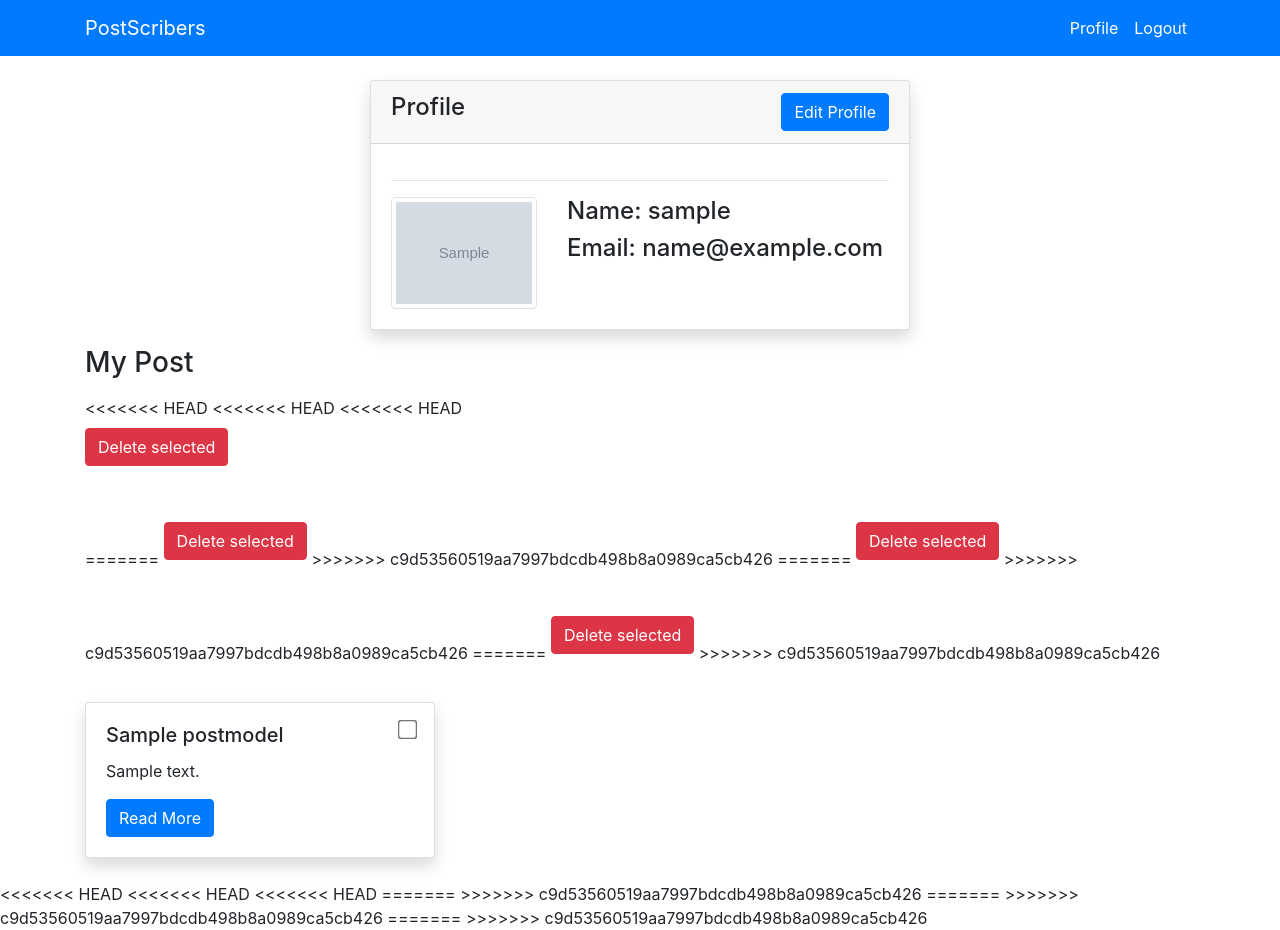
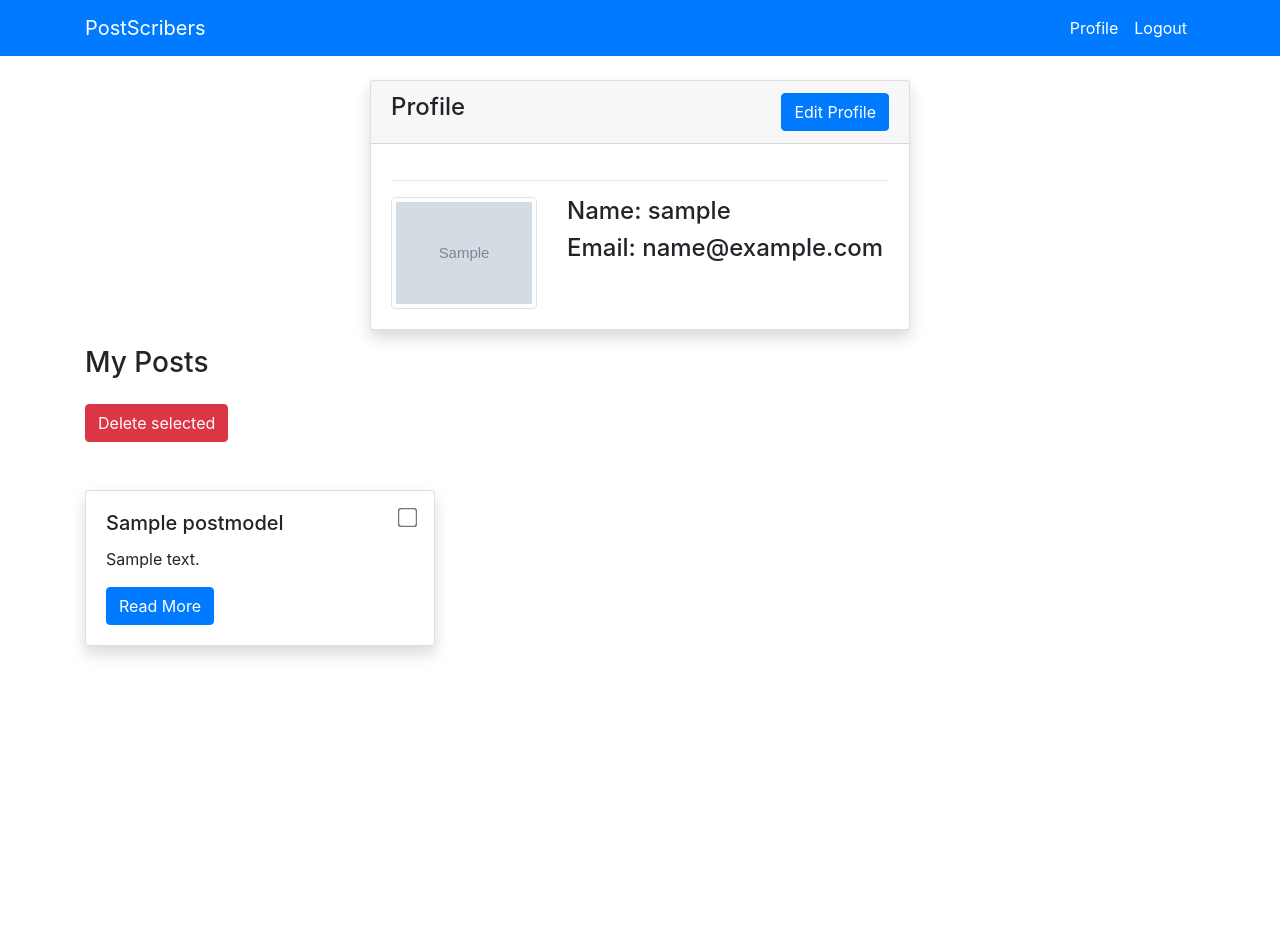
Before and after one commit to PlusNguyn/django-tiny-app, a Django app: page /profile/ in a window 1280 px wide. After the commit the page ends 657 px from the top, so only its background shows below. Run offline with Django 5.2, Linux system fonts and the light colour scheme; a user stored in the database is signed in; tables that the repository leaves empty hold one stand-in row (values such as "Sample post"); grey boxes marked "Sample" are stand-in pictures; some libraries are stand-ins or nearby versions.

Commit message:
Fix delete selected posts feature

```diff
--- a/blogapp/templates/users/profile.html
+++ b/blogapp/templates/users/profile.html
@@ -8,8 +8,6 @@
             <div class="card my-3 shadow">
                 <div class="card-header">
                     <span class="h4">Profile</span>
-                    <!-- <span><a class="btn btn-info btn-sm float-right" href="">Edit Profile</a></span> -->
-                    <!-- Button trigger modal -->
                     <button type="button" class="btn btn-primary float-right" data-toggle="modal" data-target="#exampleModal">
                         Edit Profile
                     </button>
@@ -18,7 +16,11 @@
                     <hr>
                     <div class="row">
                         <div class="col-md-4">
+                            {% if user.profilemodel.image %}
                                 <img class="img-thumbnail" src="{{ user.profilemodel.image.url }}" alt="profile-img">
+                            {% else %}
+                                <img class="img-thumbnail" src="/path/to/default-image.jpg" alt="default-profile-img">
+                            {% endif %}
                         </div>
                         <div class="col-md-8">
                             <h4>Name: {{ user.username }}</h4>
@@ -30,34 +32,19 @@
         </div>
     </div>
 
-    <h3 class="mb-3">My Post</h3>
-
-<<<<<<< HEAD
-<<<<<<< HEAD
-<<<<<<< HEAD
+    <h3 class="mb-3">My Posts</h3>
 
     <form method="POST" action="{% url 'delete-selected-posts' %}" id="delete-form">
         {% csrf_token %}
         <input type="hidden" name="selected_posts" id="selected-posts">
-        <button type="submit" class="btn btn-danger btn mb-5 mt-2">Delete selected</button>
+        <button type="submit" class="btn btn-danger mb-5 mt-2">Delete selected</button>
     </form>
-
-=======
-    <button class="btn btn-danger btn mb-5 mt-2" id="delete-selected-btn">Delete selected</button>
->>>>>>> c9d53560519aa7997bdcdb498b8a0989ca5cb426
-=======
-    <button class="btn btn-danger btn mb-5 mt-2" id="delete-selected-btn">Delete selected</button>
->>>>>>> c9d53560519aa7997bdcdb498b8a0989ca5cb426
-=======
-    <button class="btn btn-danger btn mb-5 mt-2" id="delete-selected-btn">Delete selected</button>
->>>>>>> c9d53560519aa7997bdcdb498b8a0989ca5cb426
-
     <div class="row">
         {% for post in post_uploaded %}
             <div class="col-md-4">
                 <div class="card mb-4 shadow">
                     <div class="card-body">
-                <input type="checkbox" name="post_id[]" id="delete_post" class="checkbox float-right" data-id="{{ post.id }}" style="transform: scale(1.5);">
+                        <input type="checkbox" name="post_id[]" class="checkbox float-right" data-id="{{ post.id }}" style="transform: scale(1.5);">
                         <h5 class="card-title">{{ post.title }}</h5>
                         <p class="card-text text-justify">{{ post.content|truncatewords:20 }}</p>
                         <a href="{% url 'blog-post-detail' post.id %}" class="btn btn-primary">Read More</a>
@@ -66,7 +53,6 @@
             </div>
         {% endfor %}
     </div>
-
 
     <!-- Modal -->
     <div class="modal fade" id="exampleModal" tabindex="-1" aria-labelledby="exampleModalLabel" aria-hidden="true">
@@ -81,11 +67,17 @@
                 <div class="modal-body">
                     <div class="row">
                         <div class="col-md-4">
-                            <img class="img-thumbnail" src="{{ user.profilemodel.image.url }}" alt="">
+                            {% if user.profilemodel.image %}
+                                <img class="img-thumbnail" src="{{ user.profilemodel.image.url }}" alt="profile-img">
+                            {% else %}
+                                <img class="img-thumbnail" src="/path/to/default-image.jpg" alt="default-profile-img">
+                            {% endif %}
                         </div>
                         <div class="col-md-8">
                             <form method="POST" enctype="multipart/form-data">
-                                {% csrf_token %} {{ u_form|crispy }} {{ p_form|crispy }}
+                                {% csrf_token %}
+                                {{ u_form|crispy }}
+                                {{ p_form|crispy }}
                                 <div class="modal-footer">
                                     <button type="button" class="btn btn-secondary btn-sm" data-dismiss="modal">Cancel</button>
                                     <button type="submit" class="btn btn-primary btn-sm">Save changes</button>
@@ -98,9 +90,6 @@
         </div>
     </div>
 </div>
-<<<<<<< HEAD
-<<<<<<< HEAD
-<<<<<<< HEAD
 
 <script>
     document.addEventListener("DOMContentLoaded", function () {
@@ -123,13 +112,14 @@
                 selectedPostsInput.value = selectedIds.join(",");
             }
         });
+
+        // Sửa lỗi nhiều nút delete
+        document.querySelectorAll(".delete-selected-btn").forEach(button => {
+            button.addEventListener("click", function () {
+                deleteForm.submit();
+            });
+        });
     });
 </script>
 
-=======
->>>>>>> c9d53560519aa7997bdcdb498b8a0989ca5cb426
-=======
->>>>>>> c9d53560519aa7997bdcdb498b8a0989ca5cb426
-=======
->>>>>>> c9d53560519aa7997bdcdb498b8a0989ca5cb426
 {% endblock %}
--- a/blogapp/users/views.py
+++ b/blogapp/users/views.py
@@ -3,6 +3,7 @@ from django.contrib.auth.forms import UserCreationForm
 from .forms import SignUpForm, UserUpdateForm, ProfileUpdateForm
 from django.contrib.auth import logout
 from blog.models import PostModel
+from django.contrib import messages
 
 
 def sign_up(request):
```
Also changed, not shown: blogapp/templates/users/login.html (+3 -45 lines), blogapp/media/profile/420383395_1069971487480250_8844426701154821599_n.jpg (added). Lines whose indentation alone changed are shown as unchanged.
